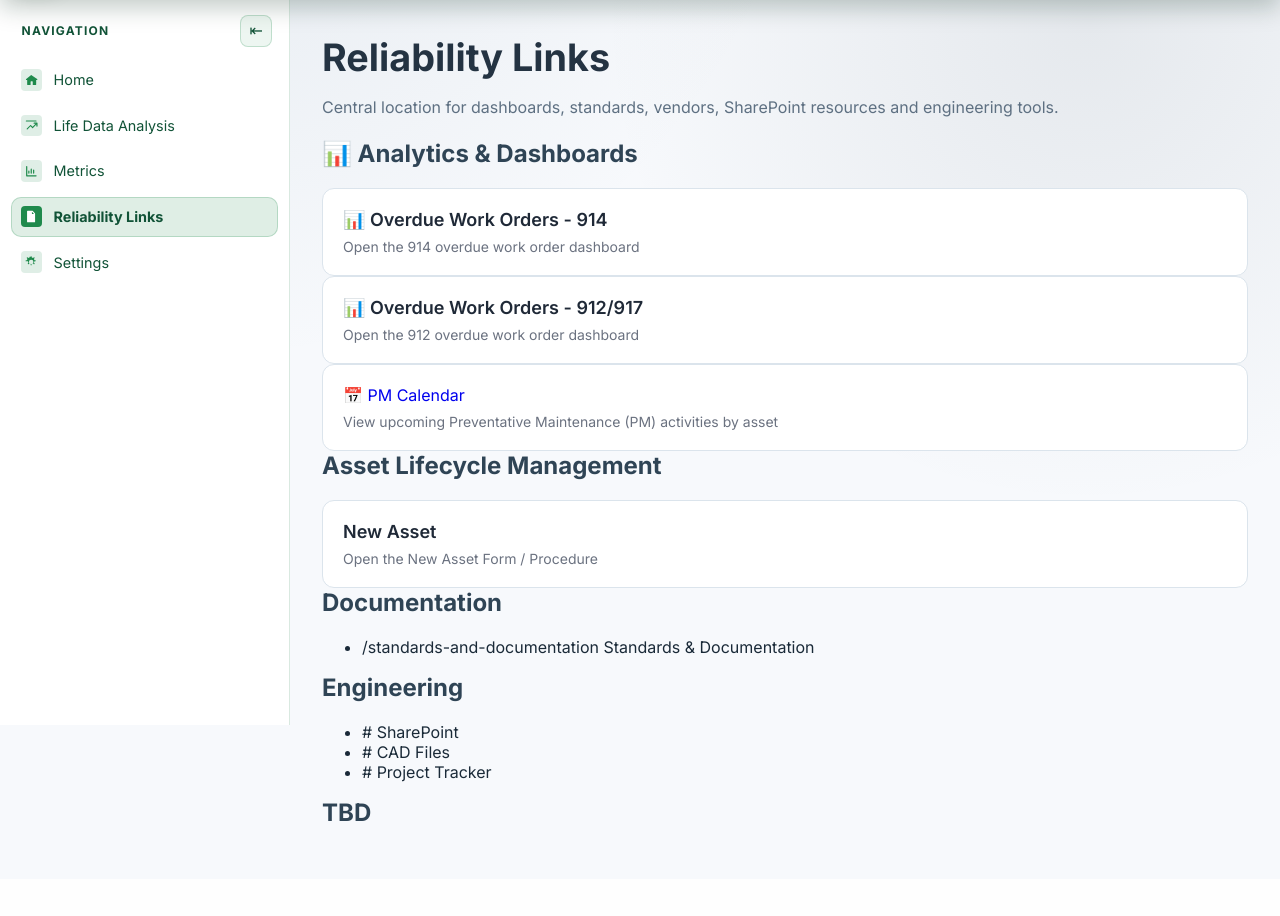
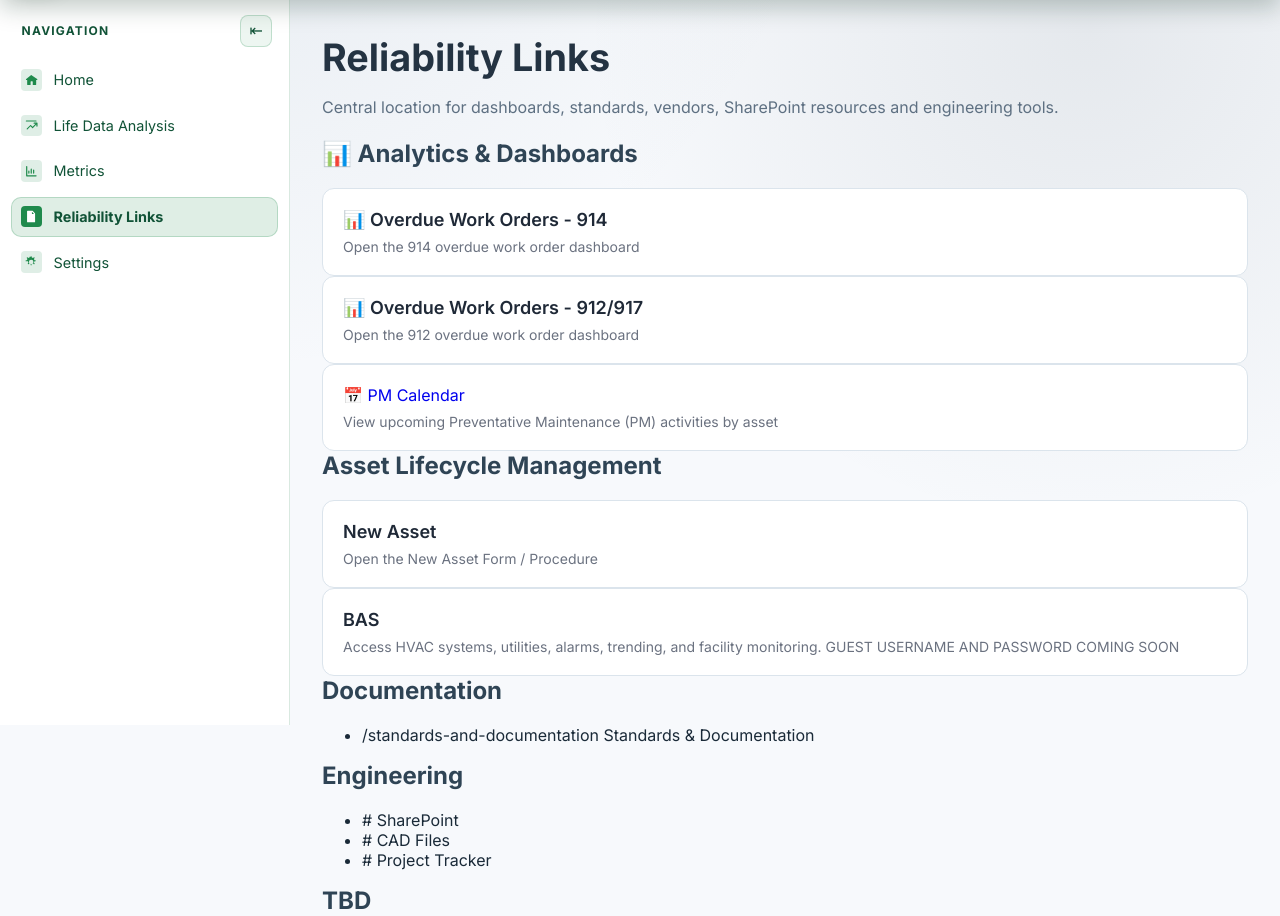
Before and after one commit to stupidshrimp/GREMLIN, a Flask app: page /reliability-links in a window 1280 px wide. Shown: the part 75-991 px from the top of the page. Before the commit the page ends 896 px from the top, so only its background shows below. Run offline with Flask 3, Linux system fonts and the light colour scheme.

Commit message:
Added BAS link. Will include Guest USERNAME and PASS when facilities pass it along

```diff
--- a/templates/reliability_links.html
+++ b/templates/reliability_links.html
@@ -74,6 +74,25 @@
                 Open the New Asset Form / Procedure
             </span>
         </a>
+        <a
+            class="link-card"
+            href="https://chi-as15.sandc.ws/login"
+            target Automation System (BAS)
+            </span>
+
+            <span class="link-title">
+                    BAS
+            </span>
+
+            <span class="link-description">
+                Access HVAC systems, utilities, alarms, trending, and facility monitoring.
+                GUEST USERNAME AND PASSWORD COMING SOON
+            </span>
+
+        </a>
+
+
+
     </div>
 
     <h2>Documentation</h2>
```
